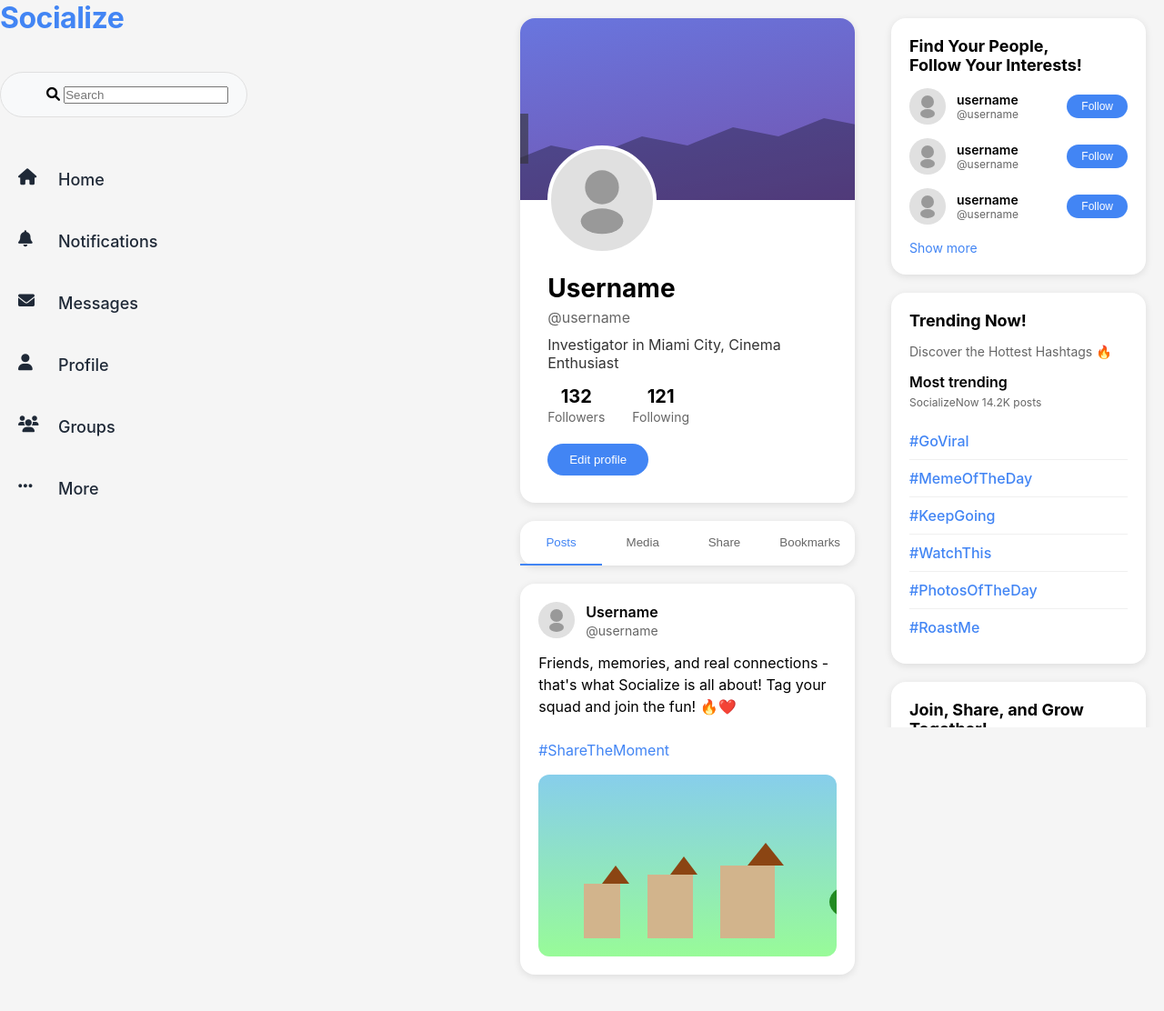
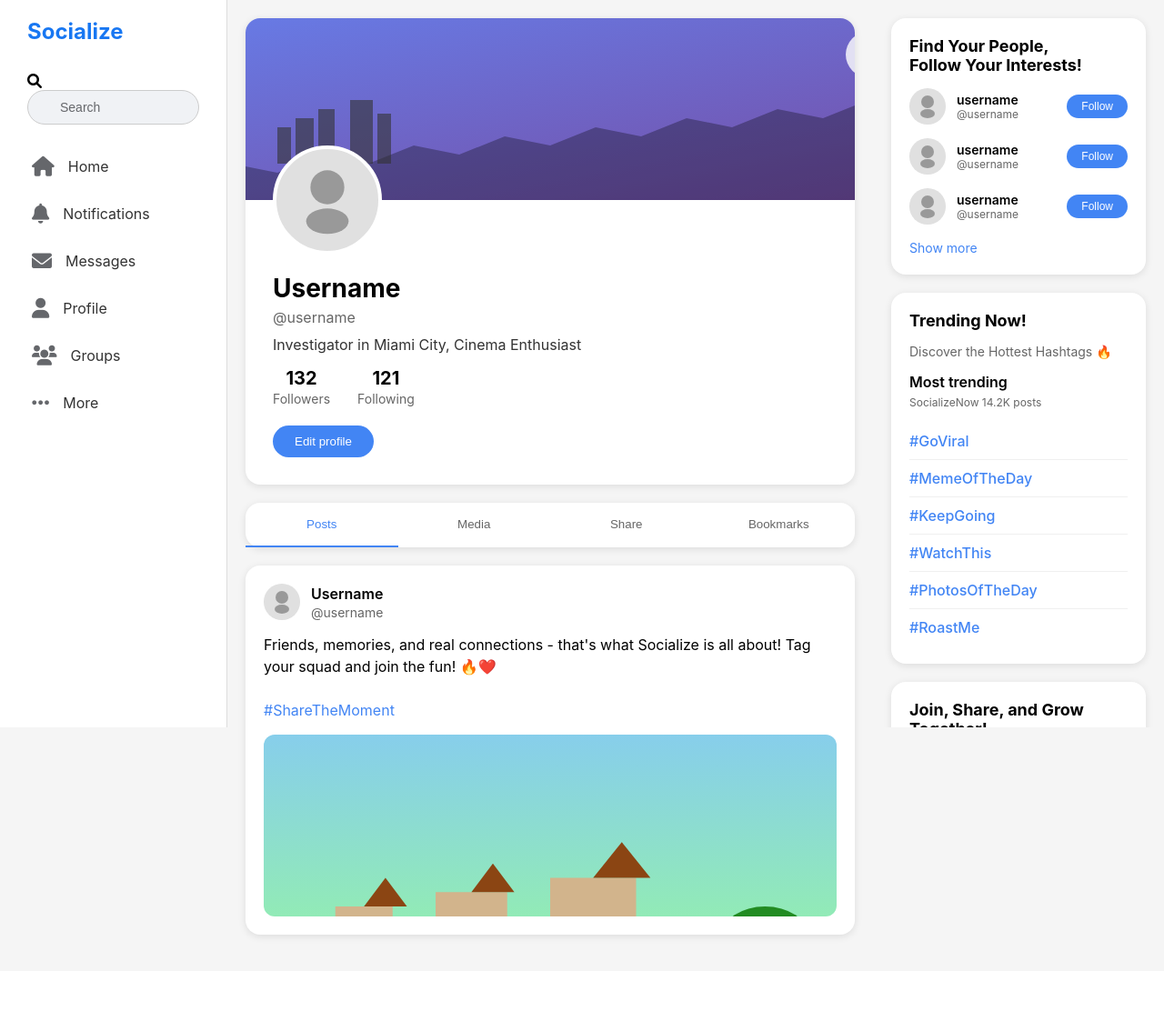
Before and after one commit to regaalgifary/socializeapp, a PHP site: page /profil.html in a window 1280 px wide. Shown: the whole page at 91% size. After the commit the page ends 1035 px from the top, so only its background shows below. Run offline with PHP 8.4, Linux system fonts and the light colour scheme.

Commit message:
Update profil.css

```diff
--- a/profil.css
+++ b/profil.css
@@ -14,78 +14,93 @@
     min-height: 100vh;
 }
 
-/* Sidebar */
-.sidebar {
-    width: 270px;
-    background: white;
-    padding: 0px 20px;
-    border-right: 1px solid #e1e5e9;
-    position: fixed;
+.left-sidebar {
+    width: 250px;
+    padding: 20px;
+    background-color: #fff;
+    border-right: 1px solid #ddd;
+    box-sizing: border-box;
+    position: sticky;
+    top: 0;
     height: 100vh;
     overflow-y: auto;
 }
 
-.logo {
-    font-size: 32px;
-    font-weight: 700;
-    color: #4285f4;
-    margin-bottom: 40px;
-    letter-spacing: -0.5px;
+.left-sidebar .logo {
+    font-size: 24px;
+    font-weight: bold;
+    color: #1877f2;
+    margin-bottom: 30px;
+    padding-left: 10px;
 }
 
-.search-box {
-    width: 100%;
-    padding: 14px 20px;
-    padding-left: 50px;
-    border: 1px solid #e0e0e0;
-    border-radius: 25px;
-    margin-bottom: 40px;
-    font-size: 15px;
-    background: #f8f9fa;
+.left-sidebar .search-box {
     position: relative;
+    margin-bottom: 25px;
+    padding-left: 10px;
+    padding-right: 10px;
 }
 
-.search-box::placeholder {
-    color: #9ca3af;
+.left-sidebar .search-box input {
+    width: 100%;
+    padding: 10px 10px 10px 35px;
+    border: 1px solid #ccc;
+    border-radius: 20px;
+    font-size: 14px;
+    background-color: #f0f2f5;
+    box-sizing: border-box;
 }
 
-.nav-menu {
-    list-style: none;
+.left-sidebar .search-box input::placeholder {
+    color: #65676b;
 }
 
-.nav-item {
-    margin-bottom: 12px;
+.left-sidebar .search-box::before {
+    position: absolute;
+    left: 20px;
+    top: 50%;
+    transform: translateY(-50%);
+    color: #65676b;
+    font-size: 16px;
 }
 
-.nav-link {
+.left-sidebar .nav-menu {
+    list-style: none;
+    padding: 0;
+    margin: 0;
+}
+
+.left-sidebar .nav-item {
+    margin-bottom: 10px;
+}
+
+.left-sidebar .nav-link {
     display: flex;
     align-items: center;
-    padding: 16px 20px;
+    padding: 10px 15px;
+    color: #333;
     text-decoration: none;
-    color: #1f2937;
-    border-radius: 12px;
-    transition: all 0.2s ease;
-    font-size: 18px;
-    font-weight: 500;
+    font-size: 16px;
+    border-radius: 8px;
+    transition: background-color 0.3s ease;
 }
 
-.nav-link:hover {
-    background: #f3f4f6;
-    color: #4285f4;
+.left-sidebar .nav-link:hover {
+    background-color: #f0f2f5;
 }
 
-.nav-icon {
-    width: 24px;
-    height: 24px;
-    margin-right: 20px;
-    fill: #4285f4;
-    flex-shrink: 0;
+.left-sidebar .nav-icon {
+    font-size: 22px;
+    margin-right: 15px;
+    color: #65676b;
 }
 
+.left-sidebar .nav-link.active .nav-icon {
+    color: #65676b;
+}
 /* Main Content */
 .main-content {
     flex: 1;
-    margin-left: 280px;
     margin-right: 320px;
     padding: 20px;
 }
```
